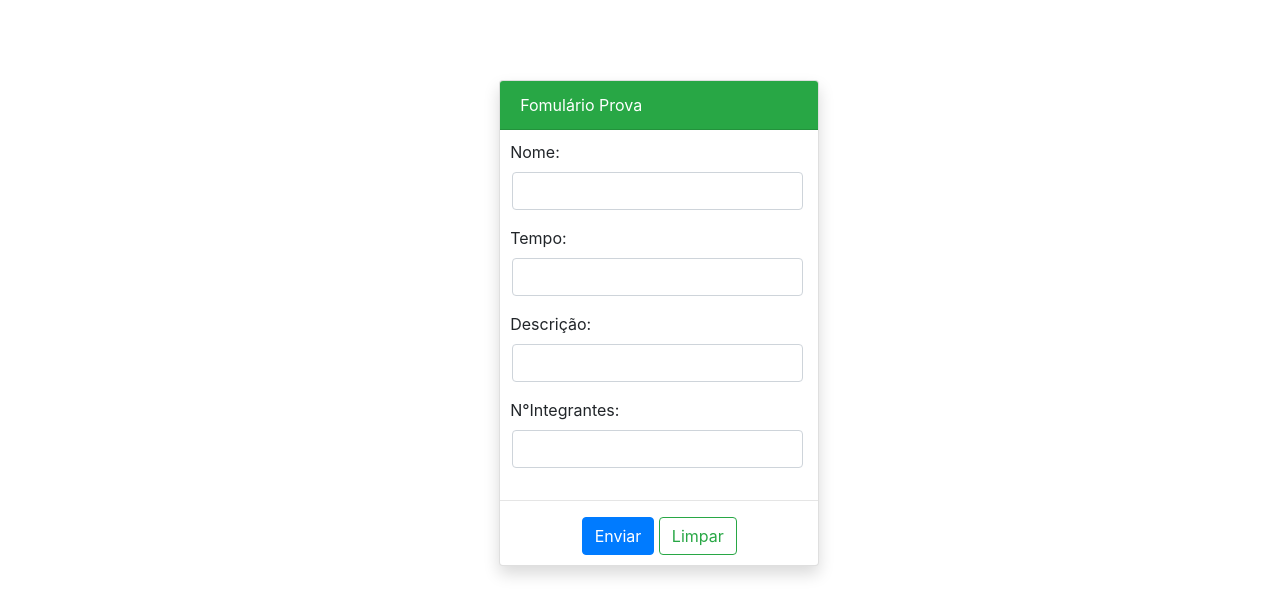
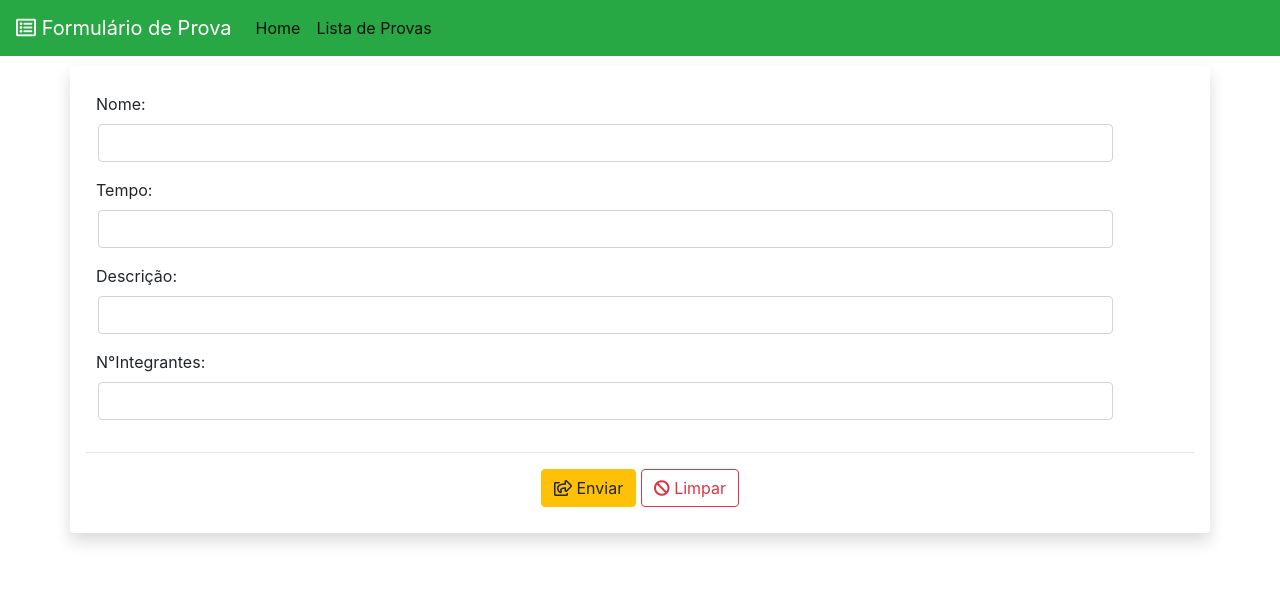
Before and after one commit to JaineJV/GincanaCI, a CodeIgniter app: page /GincanaCI/index.php/prova/cadastrar in a window 1280 px wide. Shown: the top 616 px of the page. Run offline with CodeIgniter, Linux system fonts and the light colour scheme; some libraries are stand-ins or nearby versions.

Commit message:
alterações bootstrap

```diff
--- a/application/views/FormProva.php
+++ b/application/views/FormProva.php
@@ -2,19 +2,32 @@
 <html>
     <head>
         <meta charset="UTF-8">
-        <title> Cadastro de Provas </title>
+        <title> Formulário de Prova </title>
         <link rel="stylesheet" href="https://stackpath.bootstrapcdn.com/bootstrap/4.3.1/css/bootstrap.min.css" integrity="sha384-ggOyR0iXCbMQv3Xipma34MD+dH/1fQ784/j6cY/iJTQUOhcWr7x9JvoRxT2MZw1T" crossorigin="anonymous">
+        <link rel="stylesheet" href="https://use.fontawesome.com/releases/v5.8.1/css/all.css" integrity="sha384-50oBUHEmvpQ+1lW4y57PTFmhCaXp0ML5d60M1M7uH2+nqUivzIebhndOJK28anvf" crossorigin="anonymous">
     </head>
     <body>
+        <nav  class="navbar navbar-expand-lg navbar-light bg-success">
+            <a class="navbar-brand text-white" href="#"><i class="far fa-list-alt"></i> Formulário de Prova </a>
+            <button class="navbar-toggler" type="button" data-toggle="collapse" data-target="#navbarNavAltMarkup" aria-controls="navbarNavAltMarkup" aria-expanded="false" aria-label="Toggle navigation">
+                <span class="navbar-toggler-icon"></span>
+            </button>
+            <div class="collapse navbar-collapse" id="navbarNavAltMarkup">
+                <div class="navbar-nav">
+                    <a class="nav-item nav-link active" href="ListaProvas.php"> Home <span class="sr-only">(current)</span></a>
+                    <a class="nav-item nav-link active" href="http://127.0.0.1/GincanaCI/index.php/views/FormProva.php"> Lista de Provas </a>
+                </div>
+            </div>
+        </nav>
         <?php
         $mensagem = $this->session->flashdata('mensagem');
         if (isset($mensagem)) {
             echo $mensagem;
         }
         ?>
-        <div class="shadow rounded card" style="width: 20rem; margin-top: 80px; margin-left: 39%;">
-            <div class="card-header bg-success" style="color: white;">Fomulário Prova</div>
-            <form action="" method="POST">
+        <div class="container">
+            <div class="row justify-content-md-center">
+                <form action="" method="POST" class="shadow p-3 mb-5 bg-white rounded" style="margin-top: 10px;">
                     <div class="form-row">
                         <input type="hidden" name="id" value="<?= (isset($prova)) ? $prova->id : ''; ?>">
                         <div class="col-md-11 mb-3">
@@ -36,10 +49,11 @@
                     </div>
                     <hr>
                     <div style="text-align: center; margin-bottom: 10px;">
-                <button class="btn btn-primary" type="submit" value="Submit"> Enviar </button>
-                <button type="button" class="btn btn-outline-success" value="Reset"> Limpar </button>
+                        <button class="btn btn-warning" type="submit" value="Submit"><i class="far fa-share-square"></i> Enviar </button>
+                        <button type="button" class="btn btn-outline-danger" value="Reset"><i class="fas fa-ban"></i> Limpar </button>
                     </div>
                 </form>
             </div>
+        </div>
     </body>
 </html>
```
Also changed, not shown: application/views/ListaProvas.php (+26 -10 lines). Lines whose indentation alone changed are shown as unchanged.
